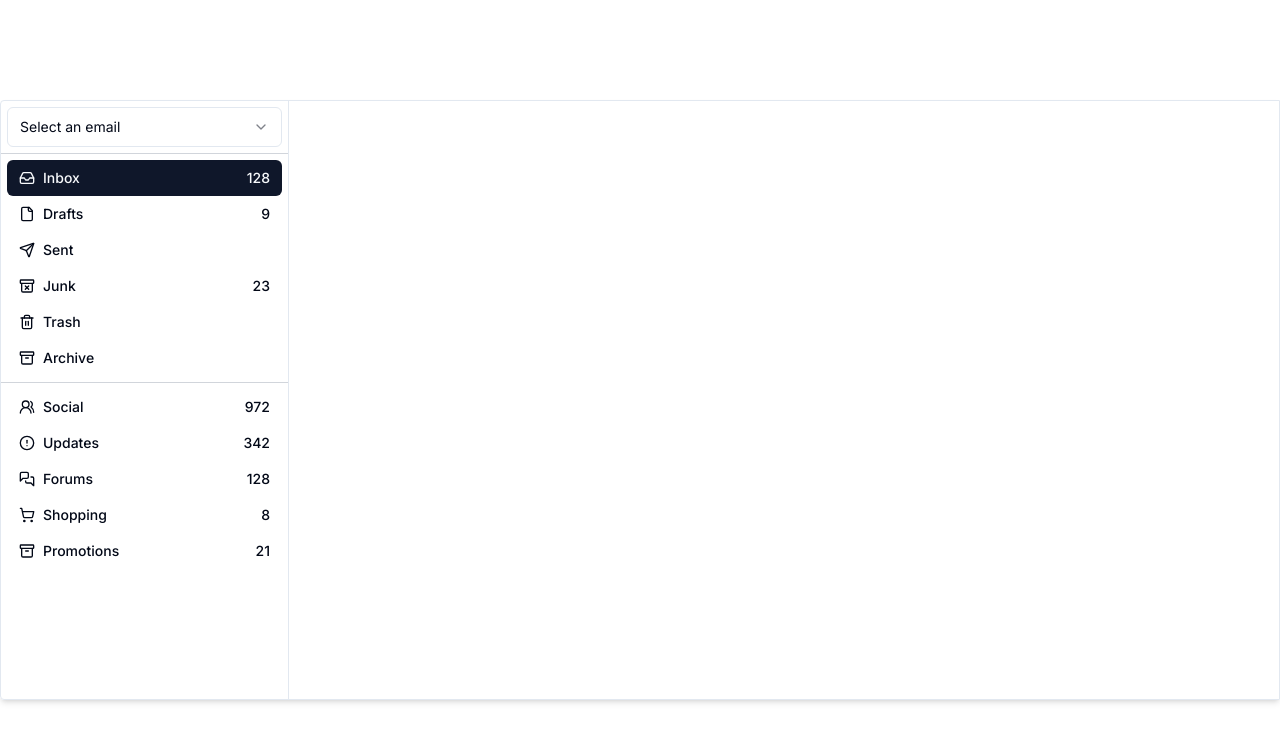
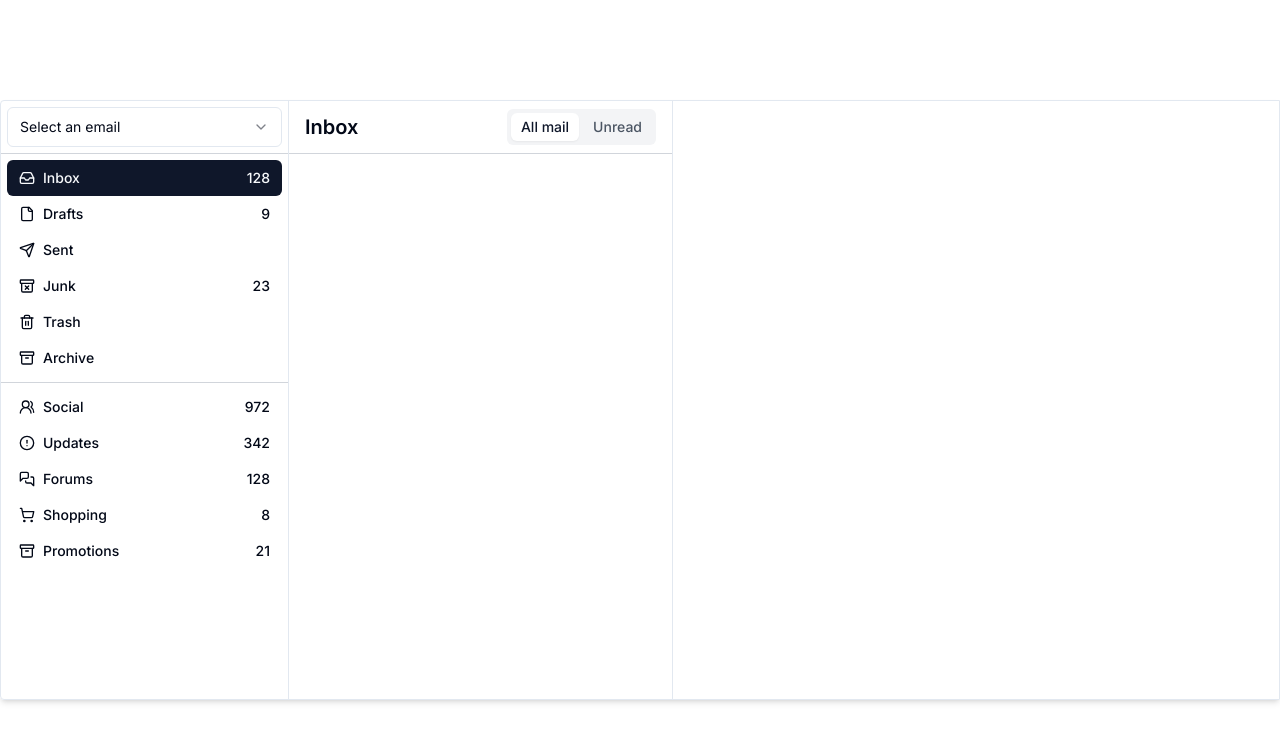
Before and after one commit to JackMartinDev/Designs, a Next.js app: page / in a window 1280 px wide. Shown: the top 742 px of the page. Built offline with nearby package versions, Linux system fonts and the light colour scheme.

Commit message:
Add inbox header

```diff
--- a/app/page.tsx
+++ b/app/page.tsx
@@ -1,9 +1,11 @@
+import Inbox from "@/components/inbox";
 import Sidebar from "@/components/sidebar";
 
 export default function Home() {
   return (
-    <div className="container h-3/4 border border-grey-300 rounded-l shadow-md p-0">
+    <div className="container h-3/4 border border-grey-300 rounded-l shadow-md p-0 flex flex-row">
       <Sidebar />
+      <Inbox />
     </div>
   );
 }
--- /dev/null
+++ b/components/inbox.tsx
@@ -0,0 +1,30 @@
+import Divider from "./divider";
+
+import { ToggleGroup, ToggleGroupItem } from "@/components/ui/toggle-group";
+
+const Inbox = () => {
+  return (
+    <div className="flex flex-col w-96 h-full border-r border-grey-300">
+      <div className="h-[52px] flex flex-row justify-between items-center p-4">
+        <p className="font-semibold text-xl">Inbox</p>
+        <div className="bg-gray-100 p-[4px] rounded-md">
+          <ToggleGroup type="single" defaultValue="all">
+            <ToggleGroupItem value="all" aria-label="Toggle all mail" size="sm">
+              All mail
+            </ToggleGroupItem>
+            <ToggleGroupItem
+              value="unread"
+              aria-label="Toggle unread mail"
+              size="sm"
+            >
+              Unread
+            </ToggleGroupItem>
+          </ToggleGroup>
+        </div>
+      </div>
+      <Divider />
+    </div>
+  );
+};
+
+export default Inbox;
--- /dev/null
+++ b/components/ui/toggle-group.tsx
@@ -0,0 +1,61 @@
+"use client"
+
+import * as React from "react"
+import * as ToggleGroupPrimitive from "@radix-ui/react-toggle-group"
+import { type VariantProps } from "class-variance-authority"
+
+import { cn } from "@/lib/utils"
+import { toggleVariants } from "@/components/ui/toggle"
+
+const ToggleGroupContext = React.createContext<
+  VariantProps<typeof toggleVariants>
+>({
+  size: "default",
+  variant: "default",
+})
+
+const ToggleGroup = React.forwardRef<
+  React.ElementRef<typeof ToggleGroupPrimitive.Root>,
+  React.ComponentPropsWithoutRef<typeof ToggleGroupPrimitive.Root> &
+    VariantProps<typeof toggleVariants>
+>(({ className, variant, size, children, ...props }, ref) => (
+  <ToggleGroupPrimitive.Root
+    ref={ref}
+    className={cn("flex items-center justify-center gap-1", className)}
+    {...props}
+  >
+    <ToggleGroupContext.Provider value={{ variant, size }}>
+      {children}
+    </ToggleGroupContext.Provider>
+  </ToggleGroupPrimitive.Root>
+))
+
+ToggleGroup.displayName = ToggleGroupPrimitive.Root.displayName
+
+const ToggleGroupItem = React.forwardRef<
+  React.ElementRef<typeof ToggleGroupPrimitive.Item>,
+  React.ComponentPropsWithoutRef<typeof ToggleGroupPrimitive.Item> &
+    VariantProps<typeof toggleVariants>
+>(({ className, children, variant, size, ...props }, ref) => {
+  const context = React.useContext(ToggleGroupContext)
+
+  return (
+    <ToggleGroupPrimitive.Item
+      ref={ref}
+      className={cn(
+        toggleVariants({
+          variant: context.variant || variant,
+          size: context.size || size,
+        }),
+        className
+      )}
+      {...props}
+    >
+      {children}
+    </ToggleGroupPrimitive.Item>
+  )
+})
+
+ToggleGroupItem.displayName = ToggleGroupPrimitive.Item.displayName
+
+export { ToggleGroup, ToggleGroupItem }
--- /dev/null
+++ b/components/ui/toggle.tsx
@@ -0,0 +1,44 @@
+"use client";
+
+import * as React from "react";
+import * as TogglePrimitive from "@radix-ui/react-toggle";
+import { cva, type VariantProps } from "class-variance-authority";
+
+import { cn } from "@/lib/utils";
+
+const toggleVariants = cva(
+  "inline-flex items-center justify-center rounded-md text-sm font-medium ring-offset-background transition-colors focus-visible:outline-none focus-visible:ring-2 focus-visible:ring-ring focus-visible:ring-offset-2 disabled:pointer-events-none disabled:opacity-50 data-[state=on]:bg-white data-[state=on]:text-accent-foreground data-[state=off]:text-gray-600 data-[state=on]:shadow-sm",
+  {
+    variants: {
+      variant: {
+        default: "bg-transparent",
+        outline: "border border-input bg-transparent ",
+      },
+      size: {
+        default: "h-10 px-3",
+        sm: "h-7 px-2.5",
+        lg: "h-11 px-5",
+      },
+    },
+    defaultVariants: {
+      variant: "default",
+      size: "default",
+    },
+  },
+);
+
+const Toggle = React.forwardRef<
+  React.ElementRef<typeof TogglePrimitive.Root>,
+  React.ComponentPropsWithoutRef<typeof TogglePrimitive.Root> &
+    VariantProps<typeof toggleVariants>
+>(({ className, variant, size, ...props }, ref) => (
+  <TogglePrimitive.Root
+    ref={ref}
+    className={cn(toggleVariants({ variant, size, className }))}
+    {...props}
+  />
+));
+
+Toggle.displayName = TogglePrimitive.Root.displayName;
+
+export { Toggle, toggleVariants };
--- a/package.json
+++ b/package.json
@@ -11,6 +11,8 @@
   "dependencies": {
     "@radix-ui/react-select": "^2.1.1",
     "@radix-ui/react-slot": "^1.1.0",
+    "@radix-ui/react-toggle": "^1.1.0",
+    "@radix-ui/react-toggle-group": "^1.1.0",
     "class-variance-authority": "^0.7.0",
     "clsx": "^2.1.1",
     "lucide-react": "^0.427.0",
```
Also changed, not shown: 1 other file (tests, documents, lock files or other folders).
